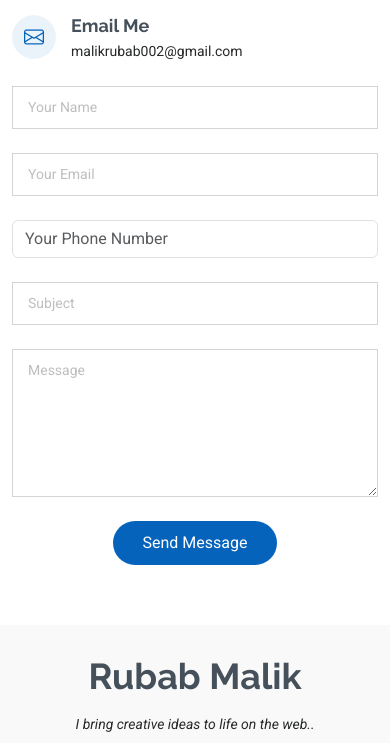
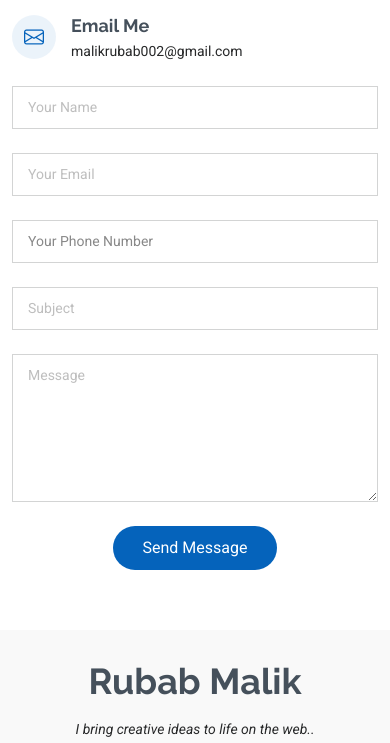
Before and after one commit to RubabMalik30/fe-portfolio, a plain HTML site: page index.html in a window 390 px wide. Shown: the part 8192-8935 px from the top of the page. Drawn offline with Linux system fonts and the light colour scheme.

Commit message:
placeholder color change of phone number filed

```diff
--- a/assets/css/main.css
+++ b/assets/css/main.css
@@ -1199,6 +1199,21 @@ section,
 .portfolio-details .portfolio-info .btn-visit:hover {
   background: color-mix(in srgb, var(--accent-color), transparent 20%);
 }
+input#phone {
+    font-size: 14px;
+    padding: 10px 15px;
+    box-shadow: none;
+    border-radius: 0;
+    /* color: var(--default-color); */
+    /* background-color:
+ color-mix(in srgb, var(--background-color), transparent 50%); */
+    border-color:
+ color-mix(in srgb, var(--default-color), transparent 80%);
+}
+
+input#phone::placeholder{
+  color: #888888;
+}
 
 .portfolio-details .portfolio-description h2 {
   font-size: 26px;
```
